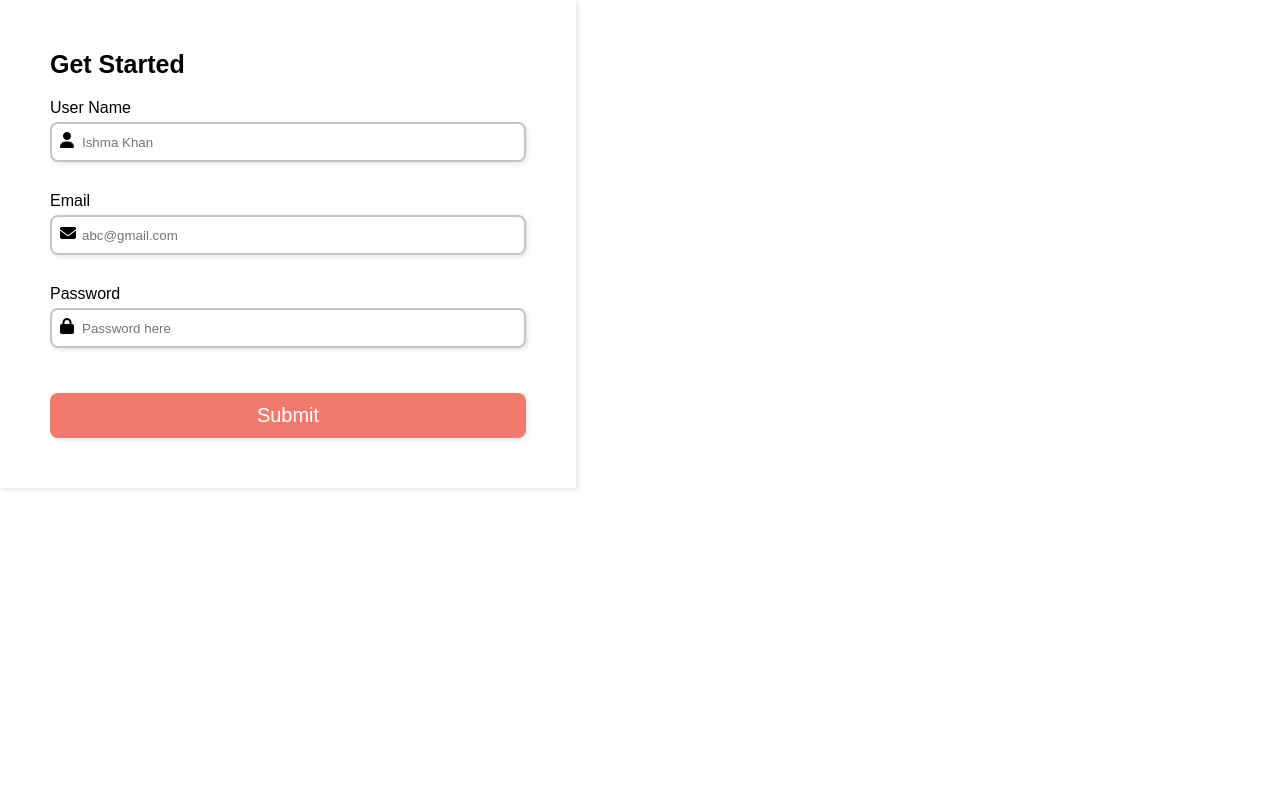
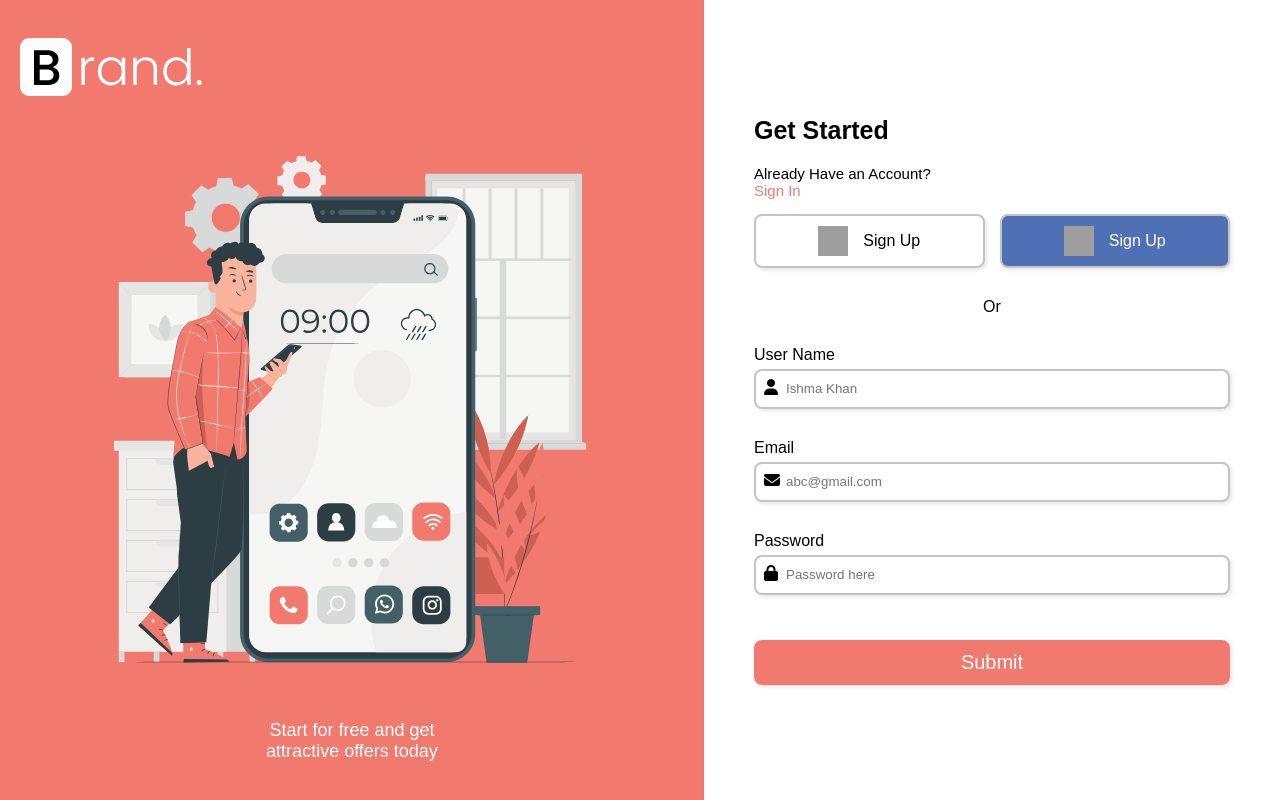
Before and after one commit to ishma2754/validation-form, a plain HTML site: page index.html in a window 1280 px wide. Drawn offline with Linux system fonts and the light colour scheme; grey boxes are pictures that could not be loaded.

Commit message:
make the page inetractive

```diff
--- a/index.html
+++ b/index.html
@@ -8,8 +8,42 @@
 </head>
 <body>
   <div class="container">
+    <div class="content">
+      <div class="logo">
+        <img src="images/logo.svg" alt="">
+      </div>
+      <div class="image"></div>
+      <div class="text">
+        Start for free and get <br> attractive offers today
+      </div>
+    </div>
+
+
+
     <form action="" id="form">
-      <div class="title">Get Started</div>
+
+      <div class="social">
+        <div class="title">Get Started</div>
+        <div class="question">
+          Already Have an Account? <br>
+           <span>Sign In</span>
+        </div>
+
+        <div class="btn">
+          <div class="btn-1">
+            <img width="30" height="30" src="https://img.icons8.com/color/30/google-logo.png" alt="google-logo"/>
+            Sign Up
+          </div>
+          <div class="btn-2">
+            <img width="30" height="30" src="https://img.icons8.com/ios-glyphs/30/ffffff/facebook-new.png" alt="facebook-new"/>
+            Sign Up
+          </div>
+        </div>
+
+        <div class="or">Or</div>
+      </div>
+
+
 
      <!--user name input-->
       <div>
```
